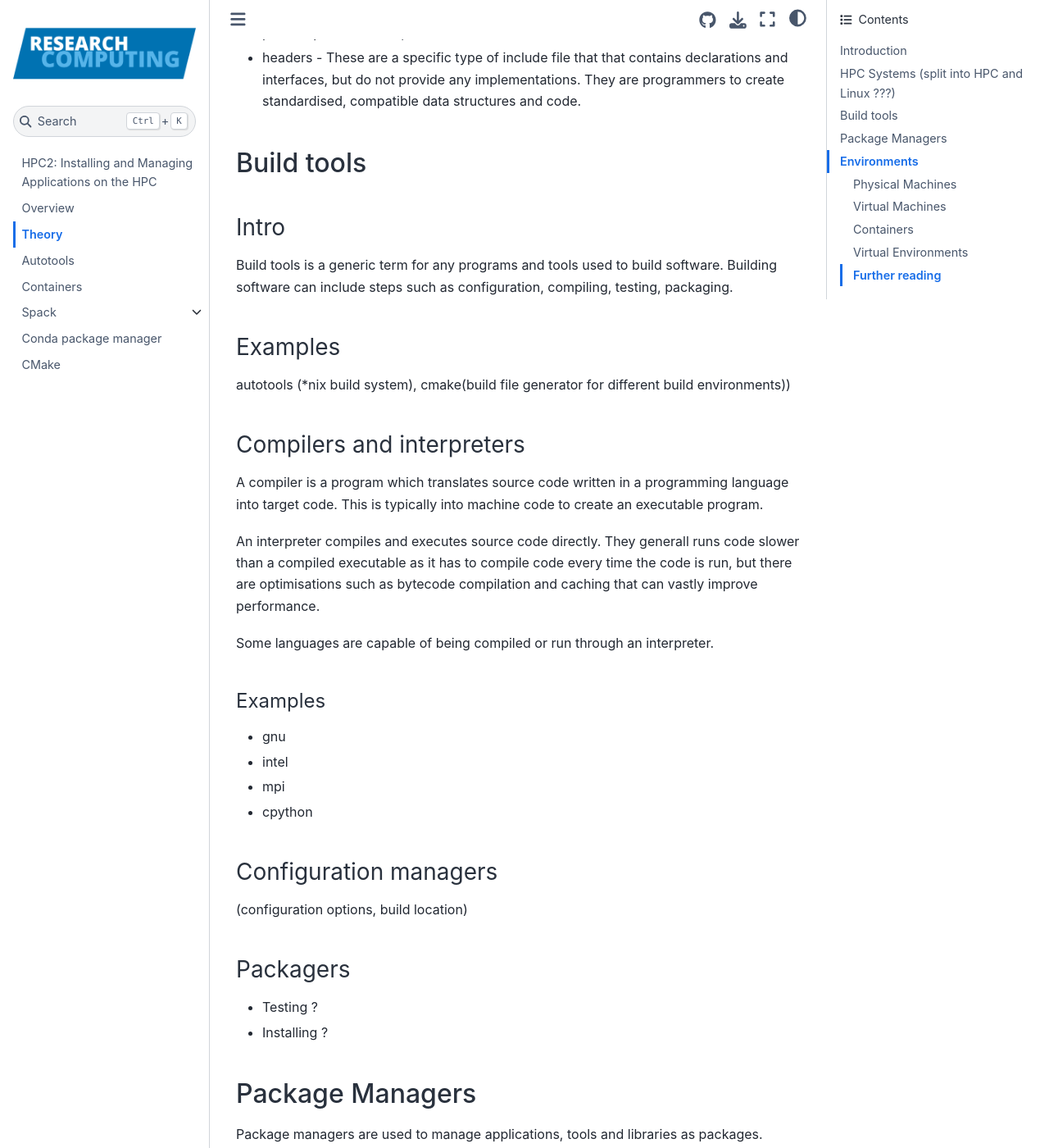
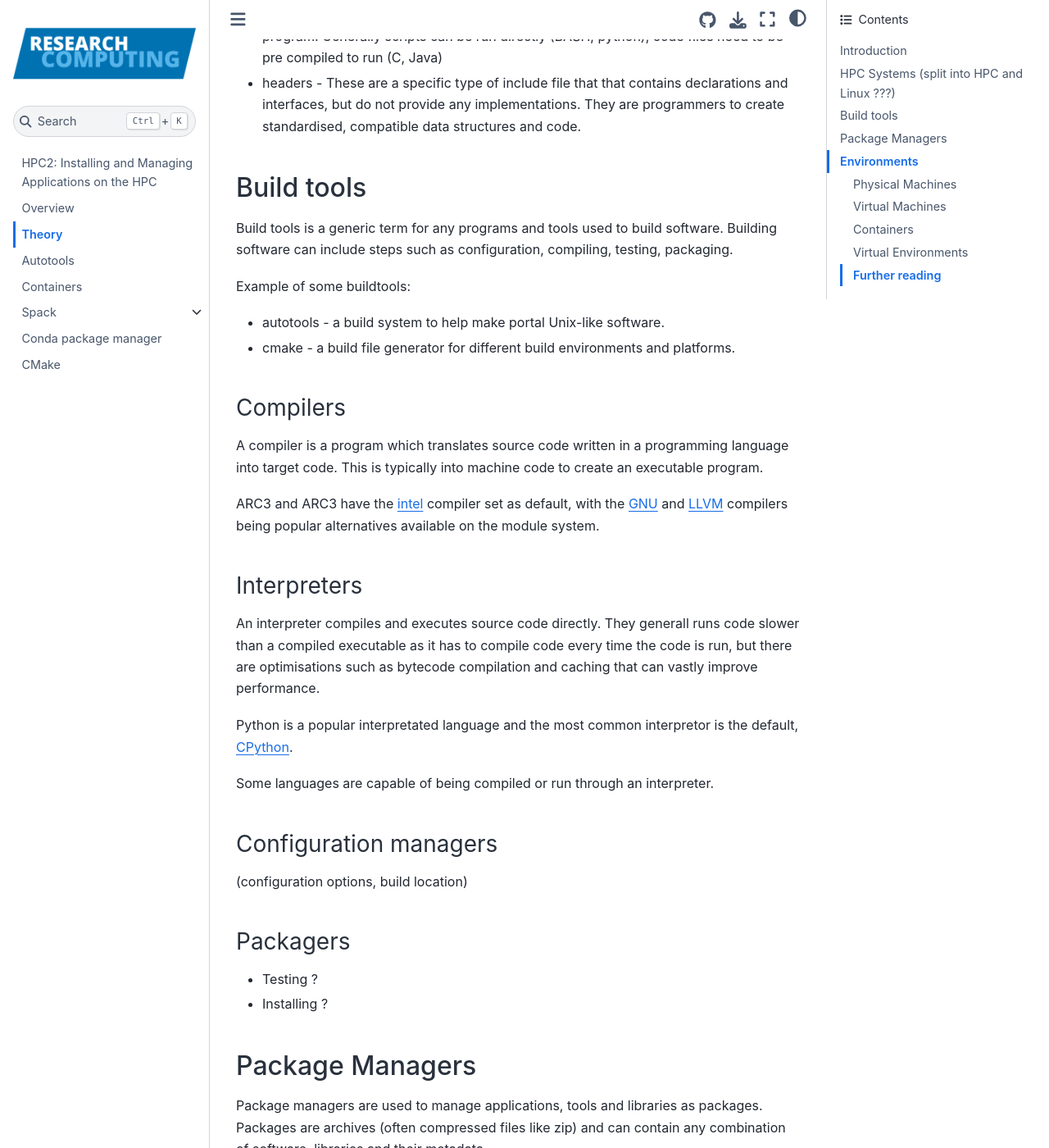
Before and after one commit to ARCTraining/hpc2-software, a Jupyter Book: the page built from book/course/theory.md, in a window 1280 px wide and 1400 px high, scrolled down 2812 px. Shown: the whole window at 82% size. Built offline with Jupyter Book 1.0.4 settings and Sphinx 7.4.7 and the Sphinx Book theme 1.1.4, drawn with Linux system fonts in a browser that asks for light colours; some of the changed text lies outside the part shown.

Commit message:
wording and corrections

````diff
--- a/book/course/theory.md
+++ b/book/course/theory.md
@@ -1,6 +1,7 @@
 # Theory
 
 ## Introduction
+
 ### Why
 
 HPC systems are used to provide lots of fast computing resource that is available 24/7 and managed.
@@ -56,11 +61,12 @@ HPC0 HPC1 provide introduction to commands such as cd (change directory) sort, c
 ```
 
 ### Further reading
-* HPC0 slides - https://bit.ly/hpc0linux
-* HPC1 slides - https://bit.ly/hpc1intro
-* Arcdocs - https://arcdocs.leeds.ac.uk/
-* Arc website - https://arc.leeds.ac.uk/
-* https://en.wikipedia.org/wiki/High-performance_computing
+
+* HPC0 slides - <https://bit.ly/hpc0linux>
+* HPC1 slides - <https://bit.ly/hpc1intro>
+* Arcdocs - <https://arcdocs.leeds.ac.uk/>
+* Arc website - <https://arc.leeds.ac.uk/>
+* <https://en.wikipedia.org/wiki/High-performance_computing>
 
 ### Types of files (WHERE DOES THIS FIT ???????????????)
 
@@ -73,26 +79,31 @@ Below are the key types of files:
 * scripts and code - these files contain code (instructions) that form (a part of) a program. Generally scripts can be run directly (BASH, python), code files need to be pre compiled to run (C, Java)
 * headers - These are a specific type of include file that that contains declarations and interfaces, but do not provide any implementations. They are programmers to create standardised, compatible data structures and code.
 
-## 	Build tools
-### Intro
+## Build tools
+
 Build tools is a generic term for any programs and tools used to build software. Building software can include steps such as configuration, compiling, testing, packaging.
 
-### Examples
-autotools (*nix build system), cmake(build file generator for different build environments))
-### Compilers and interpreters
+Example of some buildtools:
+
+* autotools - a build system to help make portal Unix-like software.
+* cmake - a build file generator for different build environments and platforms.
+
+### Compilers
 
 A compiler is a program which translates source code written in a programming language into target code. This is typically into machine code to create an executable program.
 
+ARC3 and ARC3 have the [intel](https://arcdocs.leeds.ac.uk/software/compilers/intel.html) compiler set as default, with the [GNU](https://arcdocs.leeds.ac.uk/software/compilers/gnu.html) and [LLVM](https://arcdocs.leeds.ac.uk/software/compilers/llvm.html) compilers being popular alternatives available on the module system.
+
+### Interpreters
+
 An interpreter compiles and executes source code directly. They generall runs code slower than a compiled executable as it has to compile code every time the code is run, but there are optimisations such as bytecode compilation and caching that can vastly improve performance.
 
+Python is a popular interpretated language and the most common interpretor is the default, [CPython](https://en.wikipedia.org/wiki/CPython).
+
 Some languages are capable of being compiled or run through an interpreter.
-#### Examples
-* gnu
-* intel
-* mpi
-* cpython
 
 ### Configuration managers
+
 (configuration options, build location)
 
 ### Packagers
@@ -114,11 +125,15 @@ Packages managers keep track of the packages (and their versions/varients) avail
 * Upgrading/downgrading package versions.
 * Installation and removal of dependancies.
 
-The most commonly used package managers on ARC3/ARC4 are conda and pip.
+The most commonly used package managers on ARC3/ARC4 are anaconda and pip.
+
+* [Anaconda](https://arcdocs.leeds.ac.uk/software/compilers/anaconda.html) is a environment and package manager, primarily for python and r.
+* [pip](https://en.wikipedia.org/wiki/Pip_(package_manager)) is the package manager for python.
 
 ## Environments
 
 Environments provide different levels of abstraction to run your software and code in, these include:
+
 * Machines (physical and virtual)
 * Containers
 * Virtual Environments
@@ -126,6 +141,7 @@ Environments provide different levels of abstraction to run your software and co
 They are extremely useful for helping make your projects reproducible, maintain compatibility and concistancy for your projects.
 
 ### Physical Machines
+
 This refers to your physical devices such as laptops, PCs, phones, tablets.
 
 They utilise an **Operating System** (eg Windows, Mac, Android Linux) to control the hardware resources (CPU, storage, memory) to access data and run software and your code.
@@ -162,11 +178,11 @@ ARC3 and ARC4 provides Anaconda as the primary tool for managing environments, o
 
 ### Further reading
 
-* https://en.wikipedia.org/wiki/Virtual_machine
-* https://en.wikipedia.org/wiki/OS-level_virtualization
+* <https://en.wikipedia.org/wiki/Virtual_machine>
+* <https://en.wikipedia.org/wiki/OS-level_virtualization>
 *
-* https://arcdocs.leeds.ac.uk/software/infrastructure/singularity.html
-* https://arcdocs.leeds.ac.uk/software/compilers/anaconda.html
-* https://carpentries-incubator.github.io/python-intermediate-development/12-virtual-environments/
+* <https://arcdocs.leeds.ac.uk/software/infrastructure/singularity.html>
+* <https://arcdocs.leeds.ac.uk/software/compilers/anaconda.html>
+* <https://carpentries-incubator.github.io/python-intermediate-development/12-virtual-environments/>
 * [SWD2 Containers](containers)
 * [SWD2 Conda Environments](conda.html#conda-environments)
````
Also changed, not shown: other parts of book/course/theory.md (+5 -1 lines).
